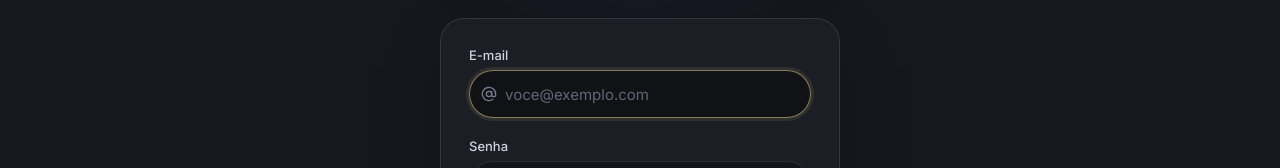
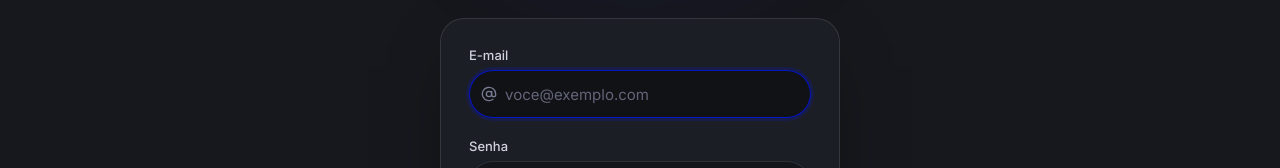
Before and after one commit to marcusvalerio/SENTINEL, a Next.js app: page /login in a window 1280 px wide. Shown: the part 317-485 px from the top of the page. Built offline with nearby package versions, Linux system fonts and the light colour scheme; no server answers.

Commit message:
Align SENTINEL brand tokens and logo rendering

```diff
--- a/src/components/ui/input.tsx
+++ b/src/components/ui/input.tsx
@@ -9,7 +9,7 @@ export const controlStyles =
   "w-full rounded-full bg-sunken/70 text-fg-strong placeholder:text-fg-subtle/80 " +
   "shadow-[inset_0_0_0_1px_var(--color-line-2)] transition-[box-shadow,background-color] duration-150 " +
   "hover:shadow-[inset_0_0_0_1px_var(--color-line-3)] " +
-  "focus:bg-sunken focus:shadow-[inset_0_0_0_1px_rgb(1_23_255/0.75),0_0_0_3px_rgb(1_23_255/0.16)] focus:outline-none focus-visible:shadow-[inset_0_0_0_1px_rgb(215_196_133/0.6),0_0_0_3px_rgb(215_196_133/0.1)] " +
+  "focus:bg-sunken focus:shadow-[inset_0_0_0_1px_rgb(1_23_255/0.75),0_0_0_3px_rgb(1_23_255/0.16)] focus:outline-none focus-visible:shadow-[inset_0_0_0_1px_rgb(1_23_255/0.75),0_0_0_3px_rgb(1_23_255/0.16)] " +
   "aria-invalid:shadow-[inset_0_0_0_1px_rgb(224_146_143/0.6)] aria-invalid:focus:shadow-[inset_0_0_0_1px_rgb(224_146_143/0.8),0_0_0_3px_rgb(224_146_143/0.12)] " +
   "disabled:cursor-not-allowed disabled:opacity-50";
 
```
